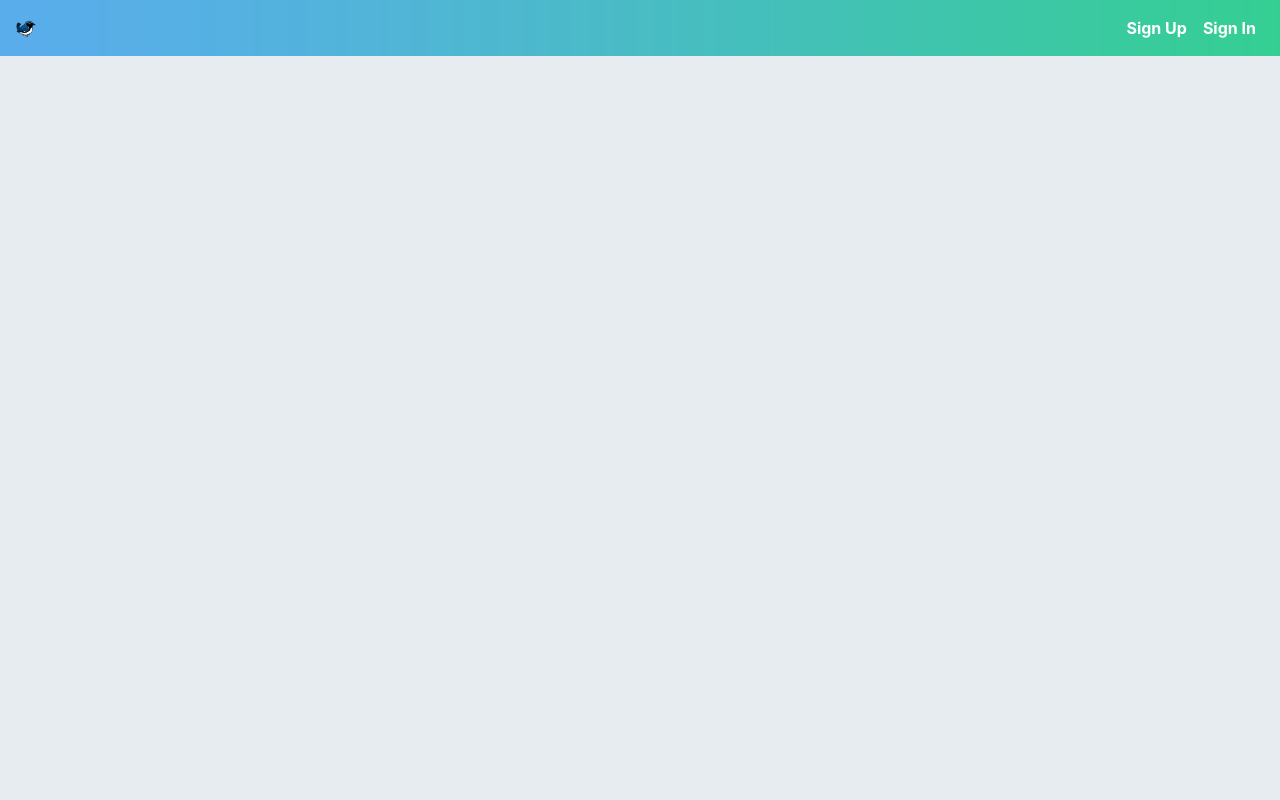
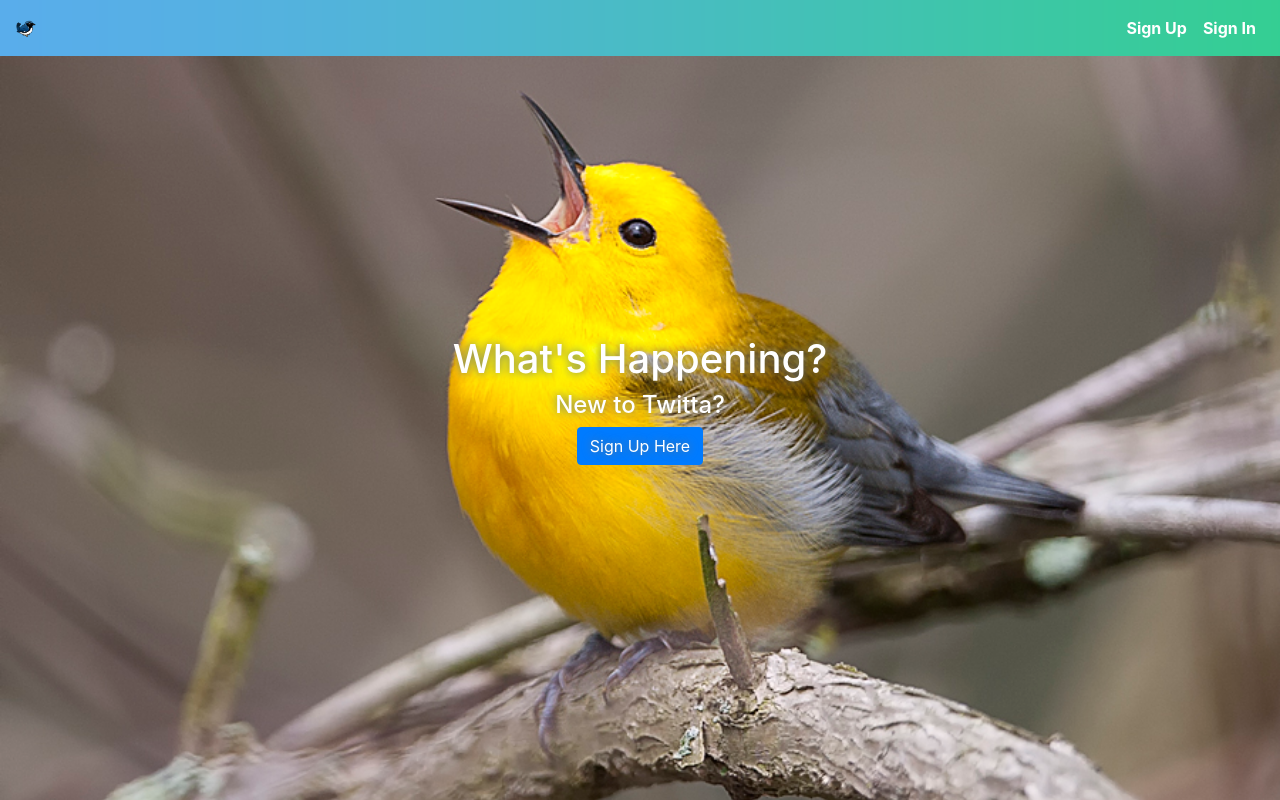
Before and after one commit to PaulBriar/Twitta-Front, a React app: page / in a window 1280 px wide. Built offline with nearby package versions, Linux system fonts and the light colour scheme.

Commit message:
Added Hero section & styling

```diff
--- /dev/null
+++ b/src/components/Homepage.js
@@ -0,0 +1,16 @@
+import React from 'react';
+import { Link } from 'react-router-dom';
+
+const Homepage = () => {
+  return (
+    <div className="home-hero">
+      <h1>What's Happening?</h1>
+      <h4>New to Twitta?</h4>
+      <Link to="/signup" className="btn btn-primary">
+        Sign Up Here
+      </Link>
+    </div>
+  );
+}
+
+export default Homepage;
--- a/src/containers/App.js
+++ b/src/containers/App.js
@@ -3,6 +3,7 @@ import { Provider } from 'react-redux';
 import { configureStore } from '../store';
 import { BrowserRouter as Router } from 'react-router-dom';
 import Navbar from './Navbar';
+import Main from './Main';
 
 const store = configureStore();
 
@@ -11,6 +12,7 @@ const App = () => (
     <Router>
       <div className="onboarding">
         <Navbar />
+        <Main />
       </div>
     </Router>
   </Provider>
--- /dev/null
+++ b/src/containers/Main.js
@@ -0,0 +1,22 @@
+import React from 'react';
+import { Switch, Route, withRouter, Redirect } from 'react-router-dom';
+import { connect } from 'react-redux';
+import Homepage from "../components/Homepage";
+
+const Main = props => {
+  return (
+    <div className="container">
+      <Switch>
+        <Route exact path="/" render={props => <Homepage {...props} />} />
+      </Switch>
+    </div>
+  );
+}
+
+const mapStateToProps = state => {
+  return {
+    currentUser: state.currentUser
+  };
+}
+
+export default withRouter(connect(mapStateToProps)(Main));
--- a/src/index.css
+++ b/src/index.css
@@ -35,3 +35,23 @@ ul.nav.navbar-nav li {
   background-image: url("./images/nav-bg.png");
   background-size: 100% 100%;
 }
+
+.home-hero {
+  width: 100vw;
+  height: 100vh;
+  position: absolute;
+  top: 0;
+  left: 0;
+  display: flex;
+  flex-direction: column;
+  align-items: center;
+  justify-content: center;
+  z-index: -1;
+  background-image: url("./images/signed-out-home.jpg");
+  text-align: center;
+  padding: 1rem;
+  background-position: center center;
+  background-size: cover;
+  color: #fff;
+  text-shadow: 0 0 8px #66757f;
+}
```
